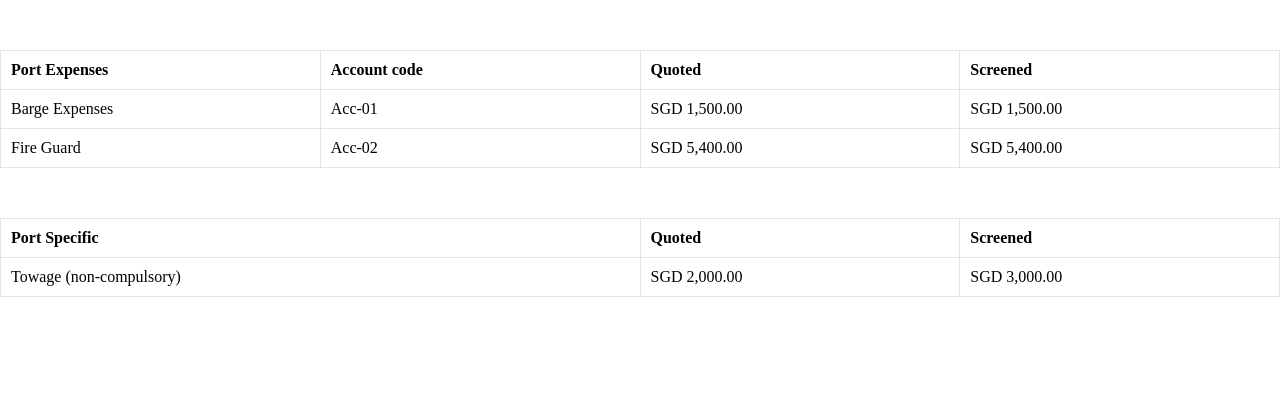
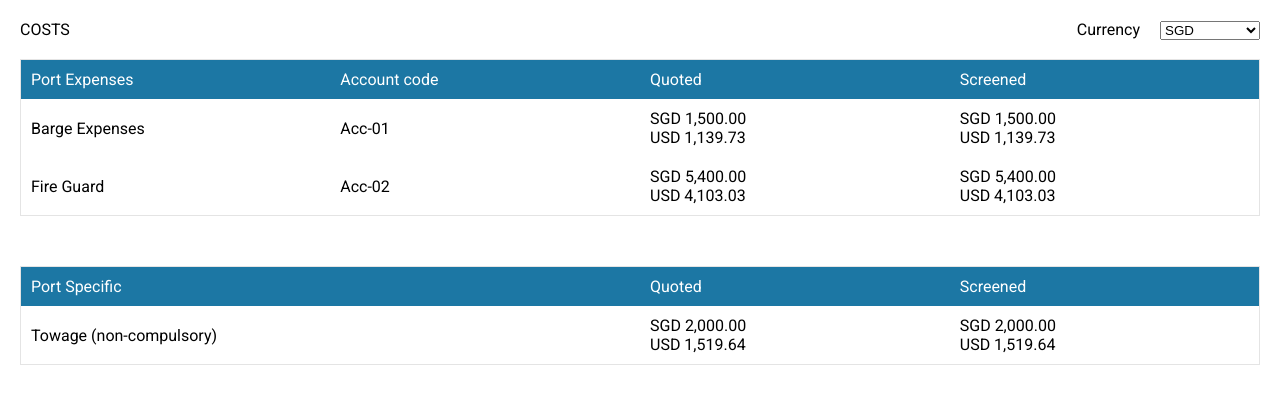
Before and after one commit to Andrew640/fe-test-2022, an Angular app: page / in a window 1280 px wide. Shown: the top 404 px of the page. Built offline with nearby package versions, Linux system fonts and the light colour scheme.

Commit message:
Add dropdown for currency changes and function for calculating an exchange

```diff
--- a/src/app/app.module.ts
+++ b/src/app/app.module.ts
@@ -5,10 +5,11 @@ import { AppRoutingModule } from './app-routing.module';
 import { AppComponent } from './app.component';
 import { HttpClientModule } from '@angular/common/http';
 import { HomeComponent } from './pages/home/home.component';
+import { FormsModule } from '@angular/forms';
 
 @NgModule({
   declarations: [AppComponent, HomeComponent],
-  imports: [BrowserModule, AppRoutingModule, HttpClientModule],
+  imports: [BrowserModule, AppRoutingModule, HttpClientModule, FormsModule],
   providers: [],
   bootstrap: [AppComponent],
 })
--- a/src/app/pages/home/home.component.html
+++ b/src/app/pages/home/home.component.html
@@ -1,5 +1,20 @@
 <div class="home">
-  <table *ngFor="let cost of costs?.costs">
+  <div *ngIf="costs && exchangeRates">
+    <header>
+      <div class="title">COSTS</div>
+      <div class="currency-select">
+        <label>Currency</label>
+        <select [(ngModel)]="selectedCurrencyInfo">
+          <option
+            *ngFor="let currencyInfo of exchangeRates.paymentCurrencies"
+            [ngValue]="currencyInfo"
+          >
+            {{ currencyInfo.toCurrency }}
+          </option>
+        </select>
+      </div>
+    </header>
+    <table *ngFor="let cost of costs.costs">
       <tr>
         <th>{{ cost.name }}</th>
         <th *ngIf="cost.name === 'Port Expenses'">Account code</th>
@@ -14,19 +29,56 @@
           {{ costItem.costItemAlias.accountingCode }}
         </td>
         <td>
-        <span>SGD </span
+          <div>
+            <span>{{ selectedCurrencyInfo.toCurrency }} </span
             >{{
-          getCostItemCost(COST_TYPES.QUOTED, costItem.costs).amount
-            | currency: "":""
+              getCostItemCostEx(
+                COST_TYPES.QUOTED,
+                costItem.costs,
+                selectedCurrencyInfo.exchangeRate
+              ) | currency: "":""
             }}
+          </div>
+          <div>
+            <span>{{ costs.baseCurrency.currency }} </span>
+            {{
+              getCostItemCostEx(
+                COST_TYPES.QUOTED,
+                costItem.costs,
+                costs.baseCurrency.exchangeRate
+              ) | currency: "":""
+            }}
+          </div>
         </td>
         <td class="cost-item-cost">
-        <span>SGD </span
+          <div>
+            <span>{{ selectedCurrencyInfo.toCurrency }} </span
             >{{
-          getCostItemCost(COST_TYPES.SCREENED, costItem.costs).amount
-            | currency: "":""
+              getCostItemCostEx(
+                COST_TYPES.QUOTED,
+                costItem.costs,
+                selectedCurrencyInfo.exchangeRate
+              ) | currency: "":""
             }}
+          </div>
+          <div>
+            <span>{{ costs.baseCurrency.currency }} </span>
+            {{
+              getCostItemCostEx(
+                COST_TYPES.QUOTED,
+                costItem.costs,
+                costs.baseCurrency.exchangeRate
+              ) | currency: "":""
+            }}
+          </div>
         </td>
       </tr>
     </table>
   </div>
+  <div *ngIf="!costs && !exchangeRates">
+    <div class="error-message">
+      Sorry, there was a problem loading the data. Please contact us if this
+      keeps occurring.
+    </div>
+  </div>
+</div>
--- a/src/app/pages/home/home.component.scss
+++ b/src/app/pages/home/home.component.scss
@@ -1,19 +1,58 @@
+@import "../../../styles/variables.scss";
+
 .home {
+  font-family: "Roboto", sans-serif;
+  margin: 20px;
+
+  header {
+    display: flex;
+    justify-content: space-between;
+    .title {
+      margin-bottom: 20px;
+    }
+    .currency-select {
+      label {
+        margin-right: 20px;
+      }
+      select {
+        width: 100px;
+      }
+    }
+  }
+
   table {
+    font-family: "Roboto", sans-serif;
     width: 100%;
-    margin-top: 50px;
     margin-bottom: 50px;
     border-collapse: collapse;
+    border: 1px solid #e4e4e4;
+  }
+
+  th {
+    background-color: $brand-blue;
+    font-weight: 400;
+    color: #fff;
   }
 
   td,
   th {
+    font-family: "Roboto", sans-serif;
     width: 25%;
     padding: 10px;
     text-align: left;
-    border: 1px solid #e4e4e4;
     &.wider {
       width: 50%;
     }
   }
+
+  .error-message {
+    border: 1px solid $warning-red;
+    border-radius: 6px;
+    text-align: center;
+    color: $warning-red;
+    background-color: $warning-red-light;
+    padding: 30px;
+    margin: 30px auto 0 auto;
+    width: 60%;
+  }
 }
--- a/src/app/pages/home/home.component.ts
+++ b/src/app/pages/home/home.component.ts
@@ -1,12 +1,10 @@
-import { Component, OnInit } from '@angular/core';
+import { Component } from '@angular/core';
 import { ActivatedRoute } from '@angular/router';
+import { Costs, CostTypeItemCost } from 'src/app/interfaces/costs.interface';
 import {
-  Costs,
-  CostTypeItem,
-  CostTypeItemCost,
   ExchangeRates,
-  ResolverData,
-} from 'src/app/interfaces/costs.interface';
+  ExchangeRatesPaymentCurrency,
+} from 'src/app/interfaces/exchange-rates.interface';
 
 export enum COST_TYPES {
   QUOTED = 'Quoted',
@@ -18,22 +16,22 @@ export enum COST_TYPES {
   templateUrl: './home.component.html',
   styleUrls: ['./home.component.scss'],
 })
-export class HomeComponent implements OnInit {
-  costs: Costs | undefined;
-  exchangeRates: ExchangeRates = {};
+export class HomeComponent {
+  costs: Costs;
+  exchangeRates: ExchangeRates;
   COST_TYPES = COST_TYPES;
+  selectedCurrencyInfo: ExchangeRatesPaymentCurrency;
 
-  constructor(private route: ActivatedRoute) {}
-
-  ngOnInit(): void {
+  constructor(private route: ActivatedRoute) {
     this.costs = this.route.snapshot.data['costs'];
     this.exchangeRates = this.route.snapshot.data['exchangeRates'];
-
-    console.log(this.costs);
-    console.log(this.exchangeRates);
+    this.selectedCurrencyInfo = this.exchangeRates.paymentCurrencies.filter(
+      (currency) => currency.toCurrency === 'SGD'
+    )[0];
   }
 
-  getCostItemCost(
+  // TODO: If cost type not found will error
+  private getCostItemCost(
     type: COST_TYPES.QUOTED | COST_TYPES.SCREENED,
     costTypeItemCosts: CostTypeItemCost[]
   ): CostTypeItemCost {
@@ -47,4 +45,12 @@ export class HomeComponent implements OnInit {
       )[0];
     }
   }
+
+  public getCostItemCostEx(
+    type: COST_TYPES.QUOTED | COST_TYPES.SCREENED,
+    costTypeItemCosts: CostTypeItemCost[],
+    exchangeRate: number
+  ): number {
+    return this.getCostItemCost(type, costTypeItemCosts).amount * exchangeRate;
+  }
 }
```
Lines whose indentation alone changed are shown as unchanged.
